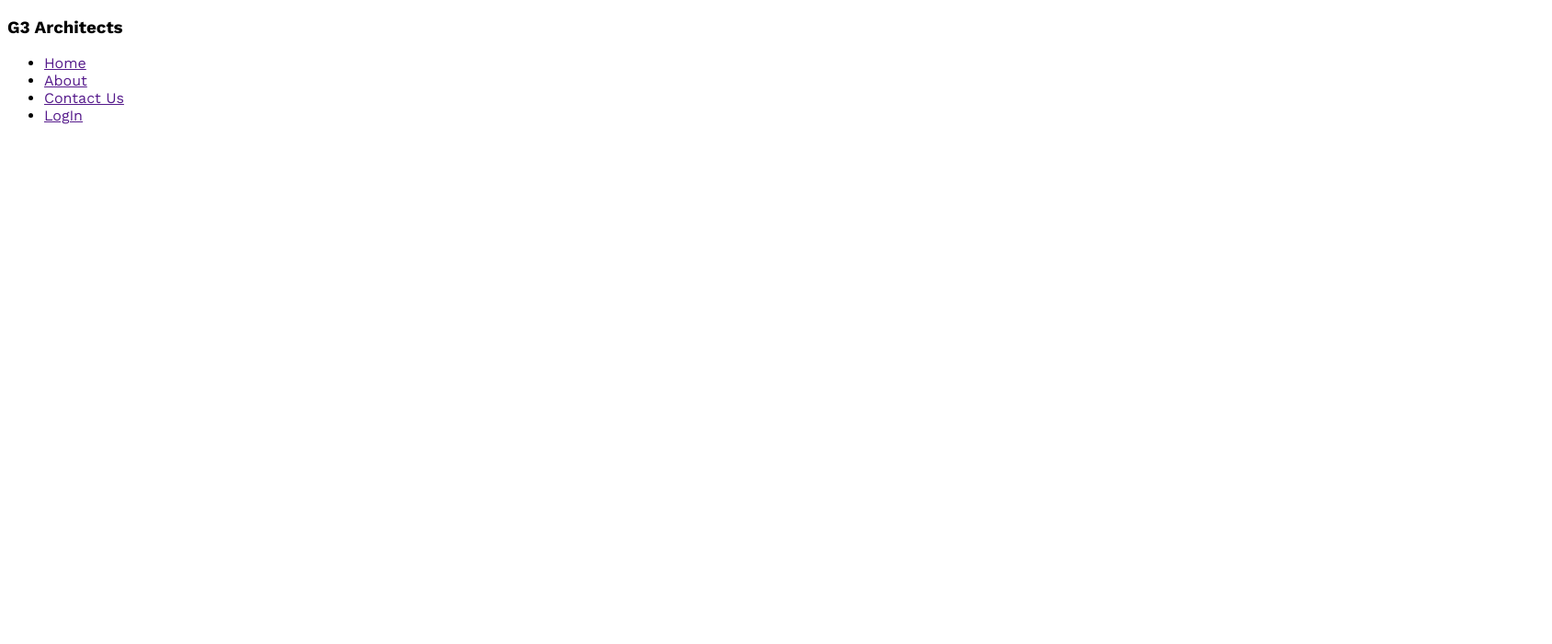
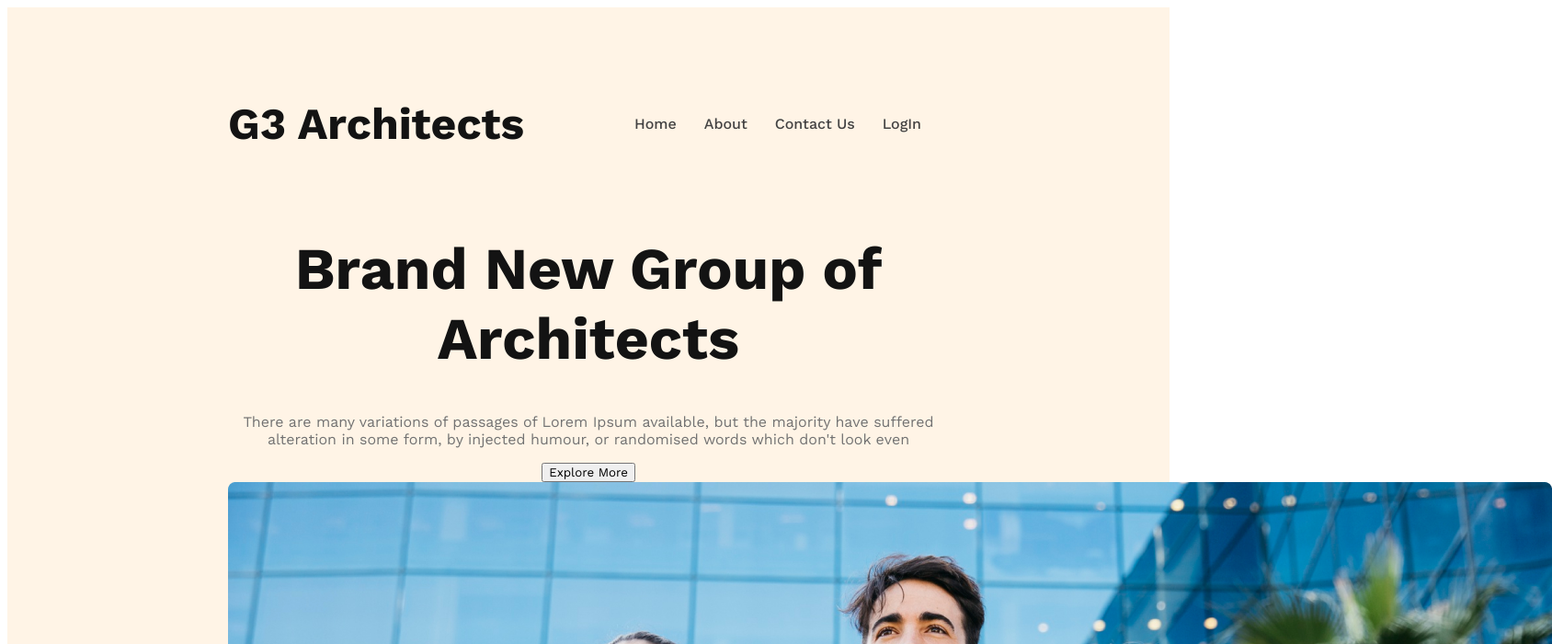
Before and after one commit to hamidtanvir/g3-architect-website, a plain HTML site: page index.html in a window 1280 px wide. Shown: the top 700 px of the page at 92% size, 1688 px wide, since content can reach past the window. Drawn offline with nearby package versions, Linux system fonts and the light colour scheme.

Commit message:
banner added

```diff
--- a/index.html
+++ b/index.html
@@ -1,15 +1,17 @@
 <!DOCTYPE html>
 <html lang="en">
+
 <head>
     <meta charset="UTF-8">
     <meta name="viewport" content="width=device-width, initial-scale=1.0">
     <title>G3 Architect</title>
     <link rel="stylesheet" href="styles/architect.css">
 </head>
+
 <body>
     <header>
         <nav>
-            <h3>G3 Architects</h3>
+            <h3 class="nav-title">G3 Architects</h3>
             <ul>
                 <li><a href="">Home</a></li>
                 <li><a href="">About</a></li>
@@ -17,10 +19,21 @@
                 <li><a href="">LogIn</a></li>
             </ul>
         </nav>
+        <div class="banner">
+            <div class="banner-content">
+                <h1 class="banner-title">Brand New Group of Architects </h1>
+                <p class="banner-description">There are many variations of passages of Lorem Ipsum available, but the
+                    majority have suffered alteration in some form, by injected humour, or randomised words which don't
+                    look even</p>
+                <button class="btn-primary">Explore More</button>
+            </div>
+            <img src="images/banner.png" alt="">
+        </div>
     </header>
 
     <main></main>
 
     <footer></footer>
 </body>
+
 </html>
--- a/styles/architect.css
+++ b/styles/architect.css
@@ -1,5 +1,7 @@
 /* Work Sans Font */
 @import url('https://fonts.googleapis.com/css2?family=Lato&family=Open+Sans:wght@400;800&family=Poppins:wght@500&family=Work+Sans:wght@400;500;700&display=swap');
+
+/* shared styles */
 
 * {
     font-family: 'Lato', sans-serif;
@@ -7,3 +9,59 @@
     font-family: 'Poppins', sans-serif;
     font-family: 'Work Sans', sans-serif;
 }
+
+.btn-primary{
+
+}
+
+
+/* header style */
+header{
+    background: rgba(255, 144, 14, 0.10);
+    padding: 50px 240px;
+}
+
+nav{
+    display: flex;
+    justify-content: space-between;
+    align-items: center;
+}
+nav > ul {
+    display: flex;
+}
+
+nav li{
+    list-style: none;
+    margin-right: 30px;
+    font-weight: 500;
+    font-size: 1rem;
+}
+
+nav li a {
+    text-decoration: none;
+    color: #424242;
+}
+
+.nav-title{
+    font-size: 3rem;
+    font-weight: 700;
+    color: #131313;
+}
+
+/* banner */
+
+.banner-content{
+    max-width: 800px;
+    text-align: center;
+    margin: 0 auto;
+}
+
+.banner-title{
+    font-size: 4em;
+    font-weight: 700;
+    color: #131313;
+}
+
+.banner-description{
+    color: #727272;
+}
```
